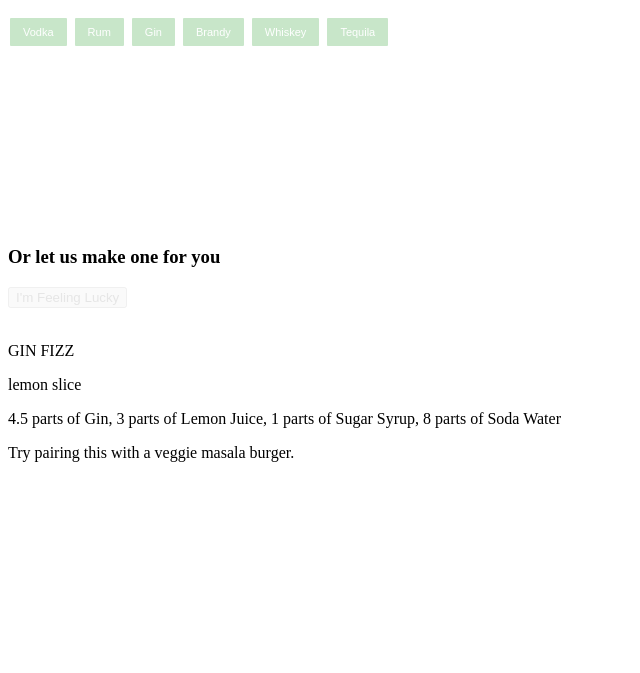
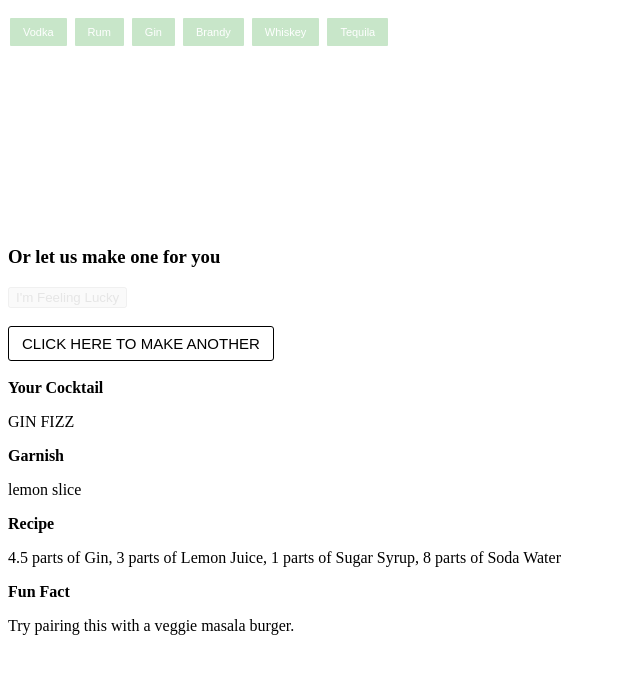
Before and after one commit to lrd64/3300P2, a plain HTML site: page index.html in a window 1280 px wide. Both pictures are taken after a click on the button "I'm Feeling Lucky". Shown: the part 105-778 px from the top of the page, without its empty margins (0-640 px from the left). Drawn offline with Linux system fonts and the light colour scheme.

Commit message:
Add files via upload

```diff
--- a/extradata.json
+++ b/extradata.json
@@ -237,7 +237,7 @@
     "ingredients8": "",
     "flavor1": "sour",
     "flavor2": "salty",
-    "extra": "This drink oriGinated as a non-alcoholic drink so is perfect for parties where not everyone is trying to get a buzz."
+    "extra": "This drink originated as a non-alcoholic drink so it is perfect for parties where not everyone is trying to get a buzz."
   },
   {
     "cocktailname": "LONG ISLAND ICED TEA",
--- a/index.html
+++ b/index.html
@@ -75,9 +75,9 @@
     <div id="flavorDIV">
       <h3>Pick your dominant flavor</h3>
       <!-- Dominant flavor buttons -->
-      <button class="button1" type="button" value="sweet" id="sweet">Sweet</button>
-      <button class="button1" type="button" value="sour" id="sour">Sour</button>
-      <button class="button1" type="button" value="salty" id="salty">Salty</button>
+      <button class="button" type="button" value="sweet" id="sweet">Sweet</button>
+      <button class="button" type="button" value="sour" id="sour">Sour</button>
+      <button class="button" type="button" value="salty" id="salty">Salty</button>
     </div>
     <br><br>
 
@@ -324,20 +324,32 @@
     }
     </script>
 
-    <!--need to possible make refresh button?-->
     <h3>Or let us make one for you</h3>
     <input type="button" value="I'm Feeling Lucky" id="lucky"/><br><br>
 
+    <div id="refresh">
+      <button class="button" type="button" value="reload" id="reload">Click here to make another</button></br></br>
+    </div>
+
   </form>
 
+  <script>
+  document.getElementById("refresh").style.display = "none";
+  document.getElementById("reload").onclick = function(){
+    window.location.reload();
+  }
+  </script>
+
   <div id="output">
-    <p id ="namecocktail"></p>
-    <p id="garnish"></p>
-    <p id ="recipe"></p>
-    <p id = "extrainfo"></p>
+
+    <b>Your Cocktail</b><p id ="namecocktail"></p>
+    <b>Garnish</b><p id="garnish"></p>
+    <b>Recipe</b><p id ="recipe"></p>
+    <b>Fun Fact</b><p id = "extrainfo"></p>
   </div>
 
   <script>
+  document.getElementById("output").style.display = "none";
   //Processing the extradata file
   //JSON parsing code came from https://laracasts.com/discuss/channels/general-discussion/load-json-file-from-javascript
   var cocktailData;
@@ -360,7 +372,9 @@
       loadJSON("extradata.json", function(response){
         cocktailData = JSON.parse(response);
 
+        document.getElementById("refresh").style.display = "unset";
         document.getElementById("done").disabled = "true";
+        document.getElementById("output").style.display = "unset";
 
         var chooseNum;
         var double = false;
@@ -459,11 +473,13 @@
          cocktailData = JSON.parse(response);
 
          //disable all buttons when clicked
+         document.getElementById("output").style.display = "unset";
          document.getElementById("done").disabled = "true";
          document.getElementById("lucky").disabled = "true";
          bases.forEach(function(d){
            document.getElementById(d).disabled = "true";
          })
+         document.getElementById("refresh").style.display = "unset";
 
          var random = Math.floor(Math.random() * (cocktailData.length-1));
 
--- a/style.css
+++ b/style.css
@@ -1,4 +1,4 @@
-.button1, .button {
+.button {
     background-color: #4CAF50; /* Green */
     border: 2px solid white;
     color: white;
@@ -12,7 +12,7 @@
     transition-duration: 0.4s;
 }
 
-.button:hover, .button1:hover {
+.button:hover {
     background-color: white;
     color: #4CAF50;
     border: 2px solid #4CAF50;
@@ -22,3 +22,11 @@
   pointer-events: none;
   opacity: .3;
 }
+
+#reload{
+  background-color: white;
+  border: 1px solid black;
+  color: black;
+  text-transform: uppercase;
+  font-size: 15px;
+}
```
